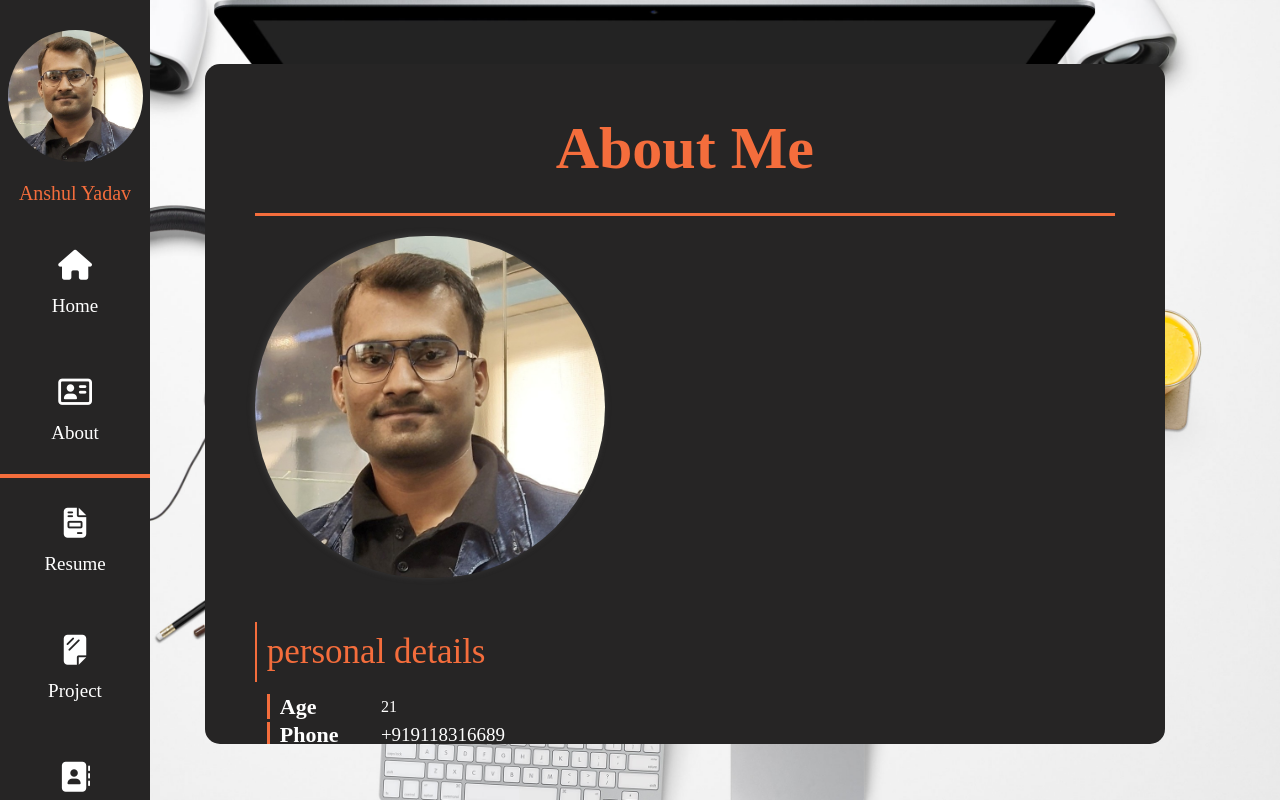
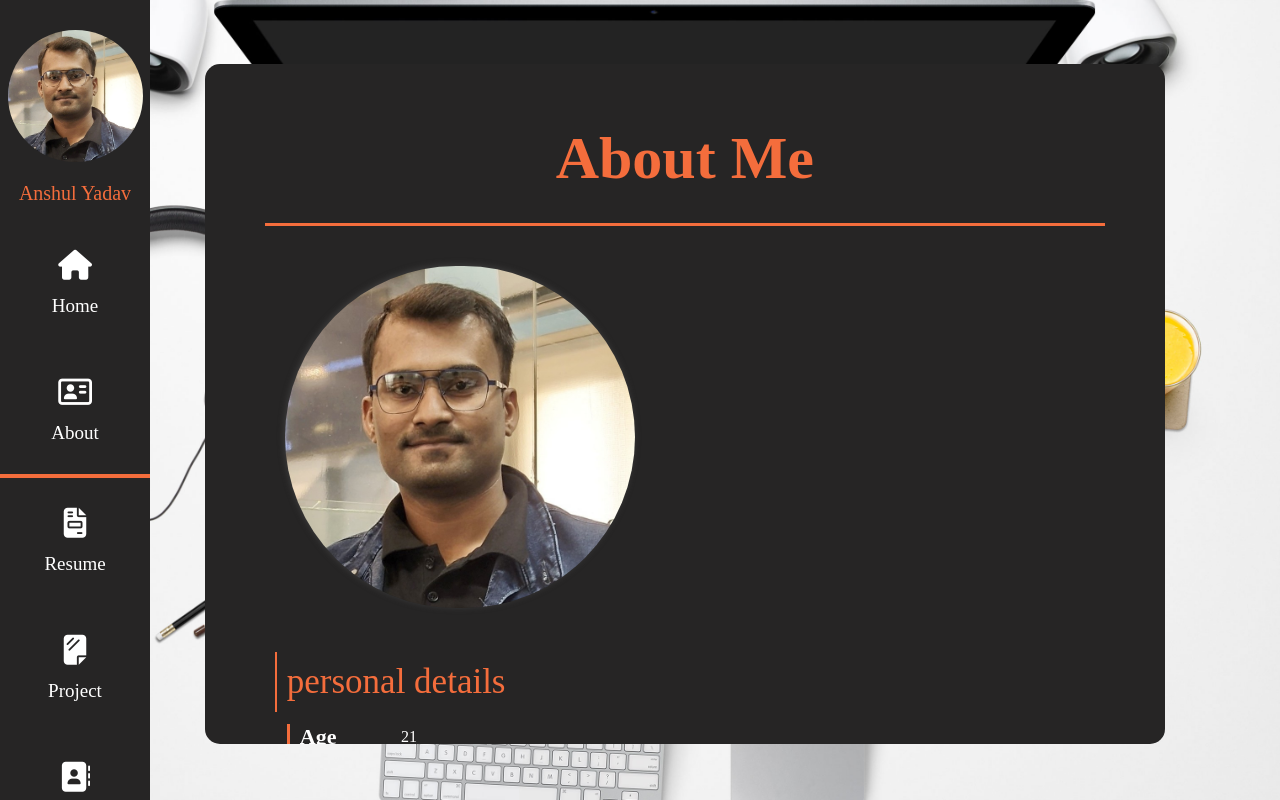
Before and after one commit to w3villa-anshul-yadav/my-portfolio, a plain HTML site: page index.html in a window 1280 px wide. Both pictures are taken after a click on the item "About". Drawn offline with Linux system fonts and the light colour scheme.

Commit message:
style improved

```diff
--- a/assect/style/style.css
+++ b/assect/style/style.css
@@ -292,7 +292,9 @@ html {
     display: none;
     animation: about-animation .4s ease-in-out;
 
+
 }
+
 
 @keyframes about-animation {
     from {
--- a/index.html
+++ b/index.html
@@ -65,13 +65,15 @@
 
 
     <section id="about" class="window">
+        <div class="padding-top-bottom">
+            <h1>
+                About Me
+            </h1>
 
-        <h1>
-            About Me
-        </h1>
-        <div class="details ">
-            <div class="image-detail-container">
-                <div class="big-image-container">
+        </div>
+        <div class="details padding-left-right">
+            <div class="image-detail-container padding-left-right padding-top-bottom">
+                <div class="big-image-container padding-left-right">
                     <img src="./assect/image/mypic.jpeg" alt="">
 
                 </div>
```
